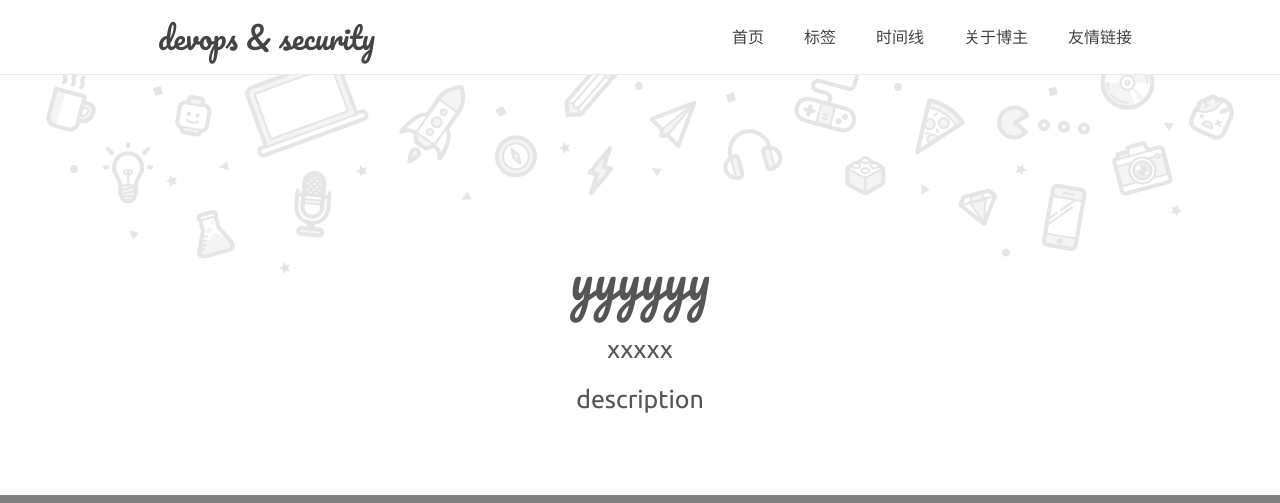
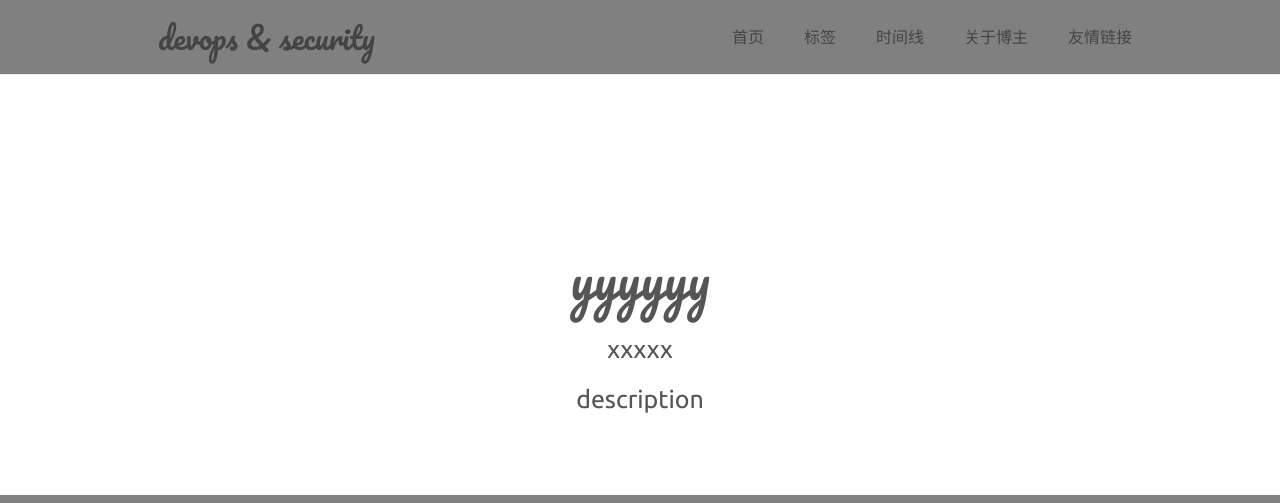
Before and after one commit to e01-cry/e01-cry.github.io, a Jekyll site: the page built from index.html, in a window 1280 px wide. Shown: the top 503 px of the page. Built offline with Jekyll 4.4.1, drawn with Linux system fonts in a browser that asks for light colours.

Commit message:
update blog

```diff
--- a/assets/css/style.css
+++ b/assets/css/style.css
@@ -18,7 +18,7 @@ a{
 #index-header{
     width: 100%;
     height: 75px;
-    background-color: white;
+    background-color: grey;
     border-bottom: 1px solid #e7eaf1;
     -webkit-box-sizing: border-box;
             box-sizing: border-box;
@@ -104,7 +104,7 @@ a{
     height: 440px;
     max-width: 1280px;
     margin: -20px auto;
-    background-image: url(/assets/lineart.png);
+    /*background-image: url(/assets/lineart.png);*/
     color: #555;
     background-size: 1188px 219px;
     background-repeat: no-repeat;
```
